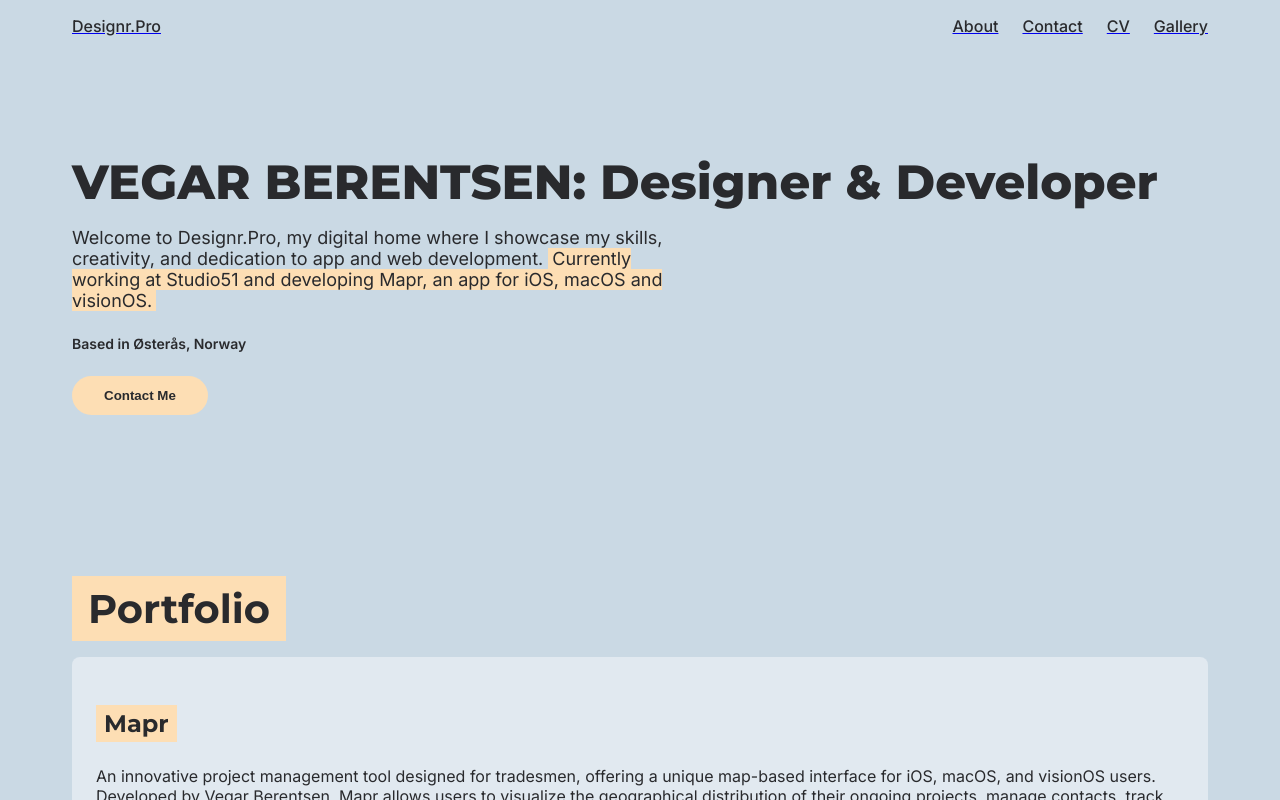
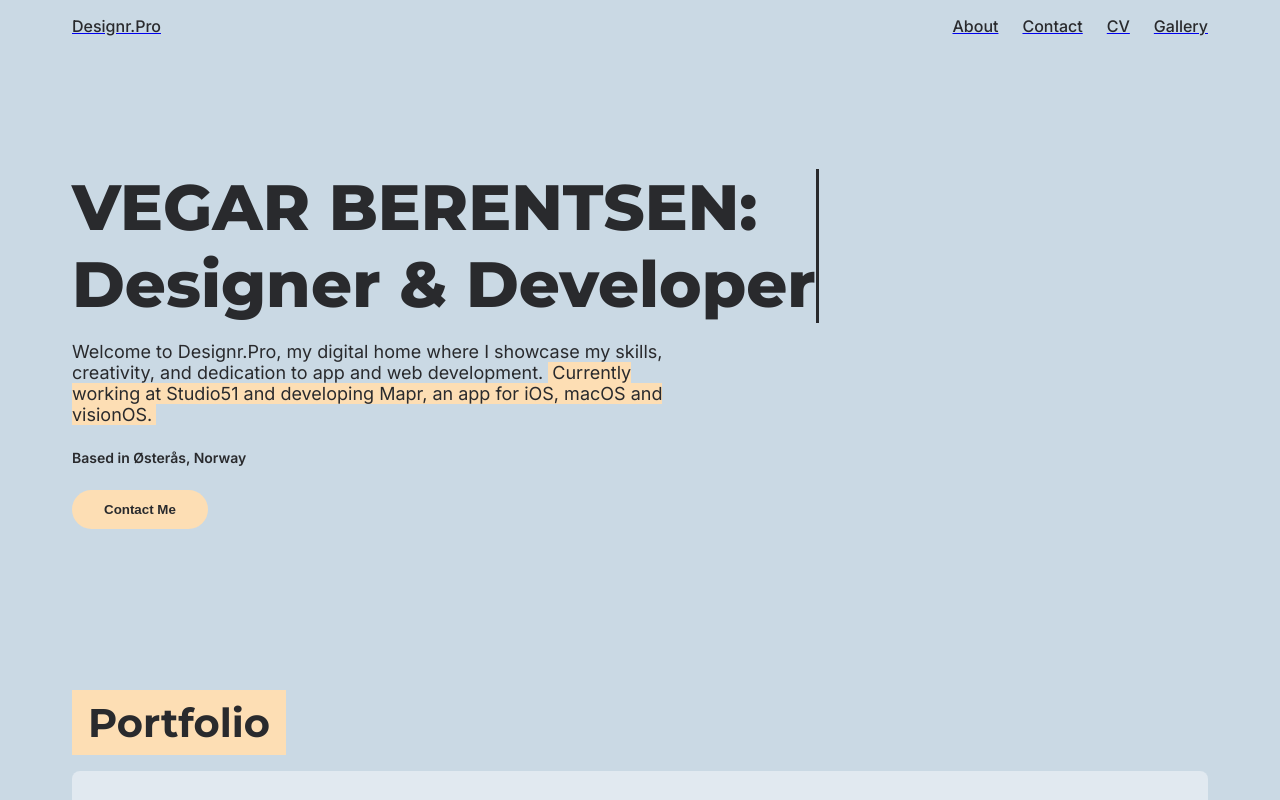
Before and after one commit to Designrpros/Designr-Pro, a Next.js app: page / in a window 1280 px wide. Built offline with nearby package versions, Linux system fonts and the light colour scheme.

Commit message:
Add all pages

```diff
--- a/src/app/page.tsx
+++ b/src/app/page.tsx
@@ -1,5 +1,6 @@
 'use client';
 
+import { useState, useEffect } from 'react';
 import styled from 'styled-components';
 import Link from 'next/link';
 
@@ -91,13 +92,38 @@ const HeroSection = styled.section`
 `;
 
 const HeroTitle = styled.h1`
-  font-size: 3rem;
+  font-size: 4rem; /* Larger font size */
   font-weight: 800;
-  line-height: 1.1;
+  line-height: 1.2; /* Allow natural line breaking */
   margin-bottom: 1rem;
   color: #292a2d; /* Dark gray for headlines */
+  display: block; /* Ensure the title takes the full width */
+  @media (max-width: 1024px) {
+    font-size: 3rem; /* Slightly smaller for tablets */
+  }
   @media (max-width: 768px) {
-    font-size: 2rem;
+    font-size: 2.5rem; /* Smaller for mobile */
+  }
+  @media (max-width: 480px) {
+    font-size: 2rem; /* Even smaller for very small screens */
+  }
+
+  /* Disable animation for users who prefer reduced motion */
+  @media (prefers-reduced-motion: reduce) {
+    .typewriter {
+      border-right: none;
+    }
+  }
+`;
+
+const TypewriterText = styled.span`
+  display: inline-block;
+  border-right: 3px solid #292a2d; /* Cursor effect */
+  @media (max-width: 768px) {
+    border-right: 2px solid #292a2d;
+  }
+  @media (max-width: 480px) {
+    border-right: 1px solid #292a2d;
   }
 `;
 
@@ -111,6 +137,9 @@ const HeroSubtitle = styled.p`
   margin-bottom: 1.5rem;
   color: #292a2d; /* Dark gray for body text */
   max-width: 600px;
+  @media (max-width: 768px) {
+    font-size: 1rem;
+  }
 `;
 
 const AuthorText = styled.p`
@@ -118,6 +147,9 @@ const AuthorText = styled.p`
   font-weight: 600;
   color: #292a2d; /* Dark gray for author name */
   margin-bottom: 1.5rem;
+  @media (max-width: 768px) {
+    font-size: 0.75rem;
+  }
 `;
 
 const CTAButton = styled.button`
@@ -132,6 +164,10 @@ const CTAButton = styled.button`
   &:hover {
     transform: scale(1.05);
   }
+  @media (max-width: 768px) {
+    padding: 0.5rem 1.5rem;
+    font-size: 0.875rem;
+  }
 `;
 
 // Portfolio Section Styles
@@ -139,6 +175,9 @@ const PortfolioSection = styled.section`
   padding: 4rem 2rem;
   max-width: 1200px;
   margin: 0 auto;
+  @media (max-width: 768px) {
+    padding: 2rem 1rem;
+  }
 `;
 
 const PortfolioTitle = styled.h2`
@@ -149,6 +188,9 @@ const PortfolioTitle = styled.h2`
   padding: 0.5rem 1rem;
   display: inline-block;
   margin-bottom: 1rem;
+  @media (max-width: 768px) {
+    font-size: 2rem;
+  }
 `;
 
 const PortfolioItem = styled.div`
@@ -159,6 +201,11 @@ const PortfolioItem = styled.div`
   display: flex;
   align-items: center;
   gap: 1.5rem;
+  @media (max-width: 768px) {
+    padding: 1rem;
+    flex-direction: column;
+    align-items: flex-start;
+  }
 `;
 
 const PortfolioItemImage = styled.img`
@@ -166,6 +213,10 @@ const PortfolioItemImage = styled.img`
   height: 100px;
   object-fit: cover;
   border-radius: 0.5rem;
+  @media (max-width: 768px) {
+    width: 80px;
+    height: 80px;
+  }
 `;
 
 const PortfolioItemContent = styled.div`
@@ -180,12 +231,18 @@ const PortfolioItemTitle = styled.h3`
   padding: 0.25rem 0.5rem;
   display: inline-block;
   margin-bottom: 0.5rem;
+  @media (max-width: 768px) {
+    font-size: 1.25rem;
+  }
 `;
 
 const PortfolioItemDescription = styled.p`
   font-size: 1rem;
   color: #292a2d; /* Black text */
   margin-bottom: 0.5rem;
+  @media (max-width: 768px) {
+    font-size: 0.875rem;
+  }
 `;
 
 const PortfolioItemLink = styled.a`
@@ -196,6 +253,9 @@ const PortfolioItemLink = styled.a`
   &:hover {
     color: #fddeb4; /* Warm peach on hover */
   }
+  @media (max-width: 768px) {
+    font-size: 0.75rem;
+  }
 `;
 
 const Footer = styled.footer`
@@ -204,15 +264,56 @@ const Footer = styled.footer`
   padding: 2rem;
   margin-top: 2rem;
   border-top: 1px solid #b0c4d1; /* Slightly darker shade of the background for the border */
+  @media (max-width: 768px) {
+    padding: 1rem;
+  }
 `;
 
 export default function Home() {
+  const fullTitle = "VEGAR BERENTSEN: Designer & Developer";
+  const [displayedText, setDisplayedText] = useState('');
+  const [isTyping, setIsTyping] = useState(true);
+
+  useEffect(() => {
+    let index = 0;
+    const typingSpeed = 100; // Speed in milliseconds per character
+
+    const type = () => {
+      if (index < fullTitle.length) {
+        setDisplayedText(fullTitle.substring(0, index + 1));
+        index++;
+        setTimeout(type, typingSpeed);
+      } else {
+        setIsTyping(false); // Stop blinking cursor when typing is complete
+      }
+    };
+
+    // Start typing animation
+    type();
+
+    // Cleanup on unmount
+    return () => {
+      setDisplayedText('');
+      setIsTyping(true);
+    };
+  }, []);
+
   return (
     <Wrapper>
       {/* Hero Section */}
       <HeroSection>
         <HeroTitle className="font-heading">
-          <span style={{ fontWeight: 800 }}>VEGAR BERENTSEN:</span> Designer & Developer
+          <TypewriterText className="typewriter">
+            {displayedText.replace('Designer & Developer', '')}
+            {displayedText.includes('Designer & Developer') ? (
+              <span>
+                <br />
+                Designer & Developer
+              </span>
+            ) : (
+              <span> </span> // Blinking cursor space
+            )}
+          </TypewriterText>
         </HeroTitle>
         <HeroSubtitle className="font-sans">
           Welcome to Designr.Pro, my digital home where I showcase my skills, creativity, and dedication to app and web development.{' '}
```
